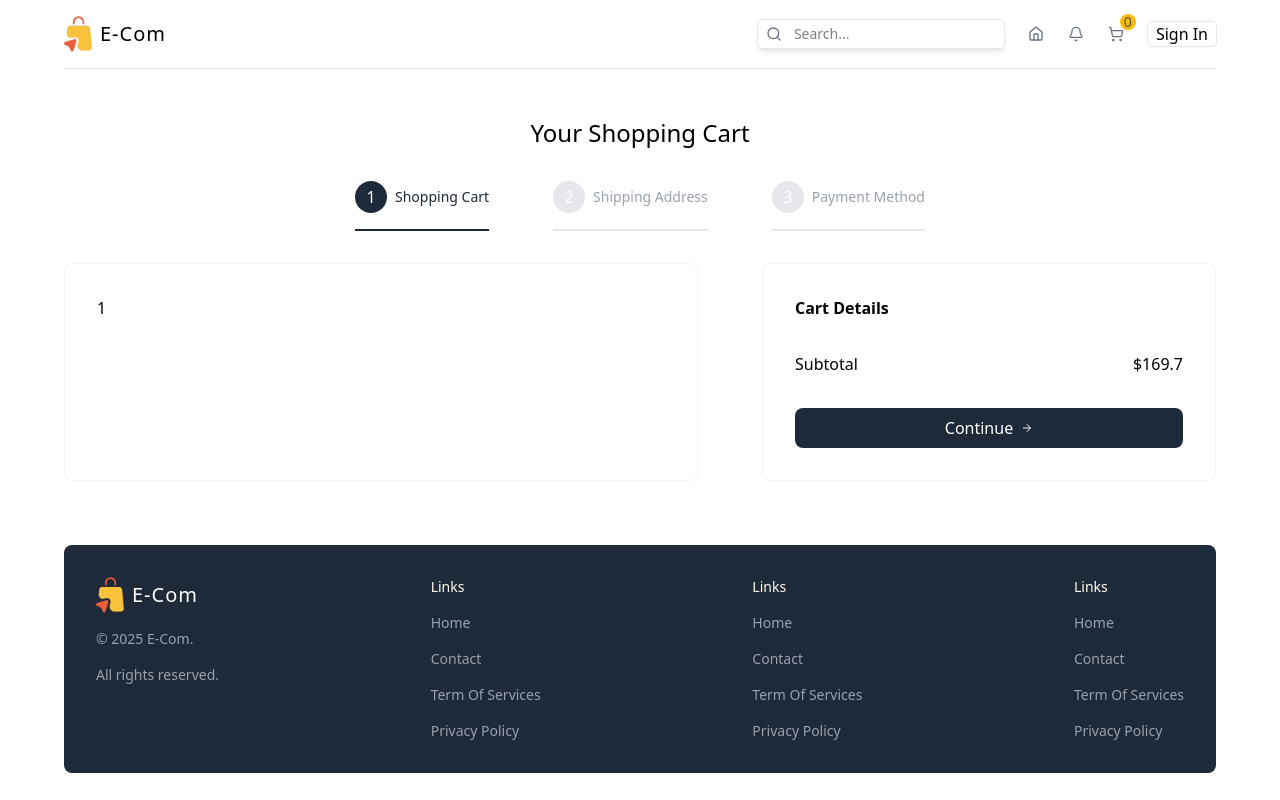
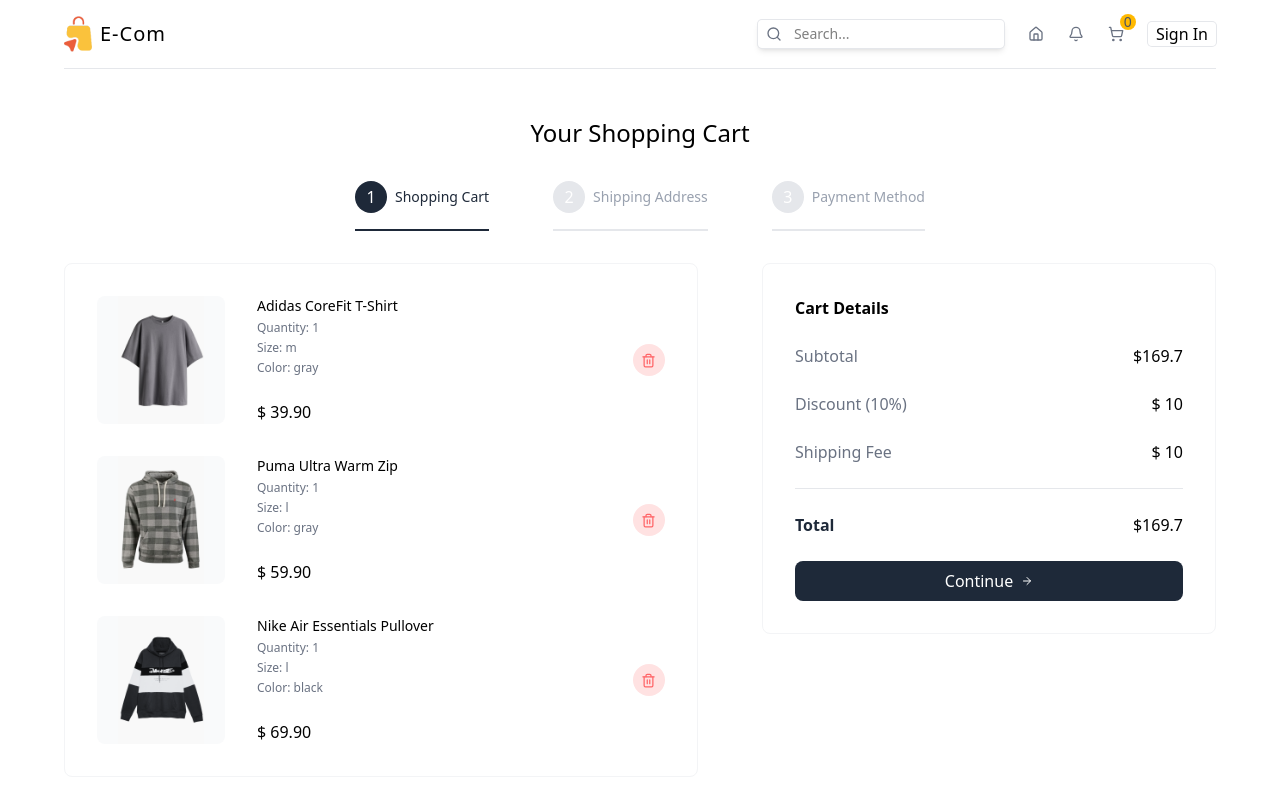
Before and after one commit to abdurrahmanmahmud5981/E-Com-Client, a Next.js app: page /cart in a window 1280 px wide. Shown: the top 800 px of the page. Built offline with nearby package versions, Linux system fonts and the light colour scheme.

Commit message:
UI: Enhance CartPage with shipping and payment forms, and improve cart item display

```diff
--- a/src/app/cart/page.tsx
+++ b/src/app/cart/page.tsx
@@ -1,8 +1,12 @@
 "use client";
 
 import { CartItemsType } from "@/types";
-import { ArrowRight } from "lucide-react";
+import React, { useState } from "react";
+import { ArrowRight, Trash2 } from "lucide-react";
 import { useRouter, useSearchParams } from "next/navigation";
+import ShippingForm from "@/components/ShippingForm";
+import PaymentForm from "@/components/PaymentForm";
+import Image from "next/image";
 
 const steps = [
   {
@@ -79,7 +83,7 @@
 const CartPage = () => {
   const searchParams = useSearchParams();
   const router = useRouter();
-
+  const [shippingForm, setShippingForm] = useState(null);
   const activeStep = parseInt(searchParams.get("step") || "1");
 
   return (
@@ -116,13 +120,46 @@
       <div className="w-full flex flex-col lg:flex-row gap-16">
         {/* steps */}
         <div className="w-full lg:w-7/12 border-1 border-gray-100 p-8 rounded-lg flex flex-col gap-8">
-          1
+          {activeStep === 1 ? (
+            // Cart Sigle Items
+            cartItems.map(item=>(
+              <div className="flex items-center justify-between" key={item.id}>
+                {/* Image and details of item */}
+                <div className="flex gap-8">
+                  {/* Image here */}
+                  <div className="relative w-32 h-32 bg-gray-50 rounded-lg overflow-hidden">
+                    <Image src={item.images[item.selectedColor]} alt={item.name} fill className="object-contain"/>
+                  </div>
+                  {/* details here */}
+                  <div className="flex flex-col justify-between">
+                    <div className="flex flex-col gap-1">
+                      <p className="text-sm font-medium ">{item.name}</p>
+                      <p className="text-xs text-gray-500">Quantity: {item.quantity}</p>
+                      <p className="text-xs text-gray-500">Size: {item.selectedSize}</p>
+                      <p className="text-xs text-gray-500">Color: {item.selectedColor}</p>
+                    </div>
+                    <p className="font-medium">$ {item.price.toFixed(2)}</p>
+                  </div>
+                </div>
+                {/* Delete button */}
+                <button className="w-8 h-8 rounded-full bg-red-100 hover:bg-red-200 transition-all duration-300 text-red-400 flex items-center justify-center cursor-pointer">
+                  <Trash2 size={15}/>
+                </button>
+              </div>
+            ))
+          ) : activeStep === 2 ? (
+            <ShippingForm />
+          ) : activeStep === 3 && shippingForm ? (
+            <PaymentForm />
+          ) : (
+            <p className="text-sm text-gray-500">Please fill in the shipping form to continue.</p>
+          )}
         </div>
         {/* details */}
-        <div className="w-full lg:w-5/12 border-1 border-gray-100 p-8 rounded-lg flex flex-col gap-8">
+        <div className="w-full lg:w-5/12 border-1 border-gray-100 p-8 rounded-lg flex flex-col gap-6 h-max">
           <h2 className="font-semibold">Cart Details</h2>
           <div className="flex justify-between gap-4">
-            <p>Subtotal</p>
+            <p className="text-gray-500">Subtotal</p>
             <p>
               $
               {cartItems.reduce(
@@ -131,10 +168,34 @@
               )}
             </p>
           </div>
-          <button className="w-full bg-gray-800 hover:bg-gray-900 transition-all duration-300 text-white p-2 rounded-lg cursor-pointer flex justify-center items-center gap-2 ">
-            Continue
-            <ArrowRight className="w-3 h-3" />
-          </button>
+          <div className="flex justify-between gap-4">
+            <p className="text-gray-500">Discount (10%)</p>
+            <p>$ 10</p>
+          </div>
+          <div className="flex justify-between gap-4">
+            <p className="text-gray-500">Shipping Fee</p>
+            <p>$ 10</p>
+          </div>
+          <hr className="border-gray-200" />
+          <div className="flex justify-between gap-4">
+            <p className="text-gray-800 font-semibold">Total</p>
+            <p>
+              $
+              {cartItems.reduce(
+                (acc, item) => acc + item.price * item.quantity,
+                0
+              )}
+            </p>
+          </div>
+          {activeStep === 1 && (
+            <button
+              onClick={() => router.push("/cart?step=2", { scroll: false })}
+              className="w-full bg-gray-800 hover:bg-gray-900 transition-all duration-300 text-white p-2 rounded-lg cursor-pointer flex justify-center items-center gap-2 "
+            >
+              Continue
+              <ArrowRight className="w-3 h-3" />
+            </button>
+          )}
         </div>
       </div>
     </div>
--- /dev/null
+++ b/src/components/PaymentForm.tsx
@@ -0,0 +1,8 @@
+
+const PaymentForm = () => {
+  return (
+    <div>PaymentForm</div>
+  )
+}
+
+export default PaymentForm
--- /dev/null
+++ b/src/components/ShippingForm.tsx
@@ -0,0 +1,10 @@
+
+
+
+const ShippingForm = () => {
+  return (
+    <div>ShippingForm</div>
+  )
+}
+
+export default ShippingForm
```
